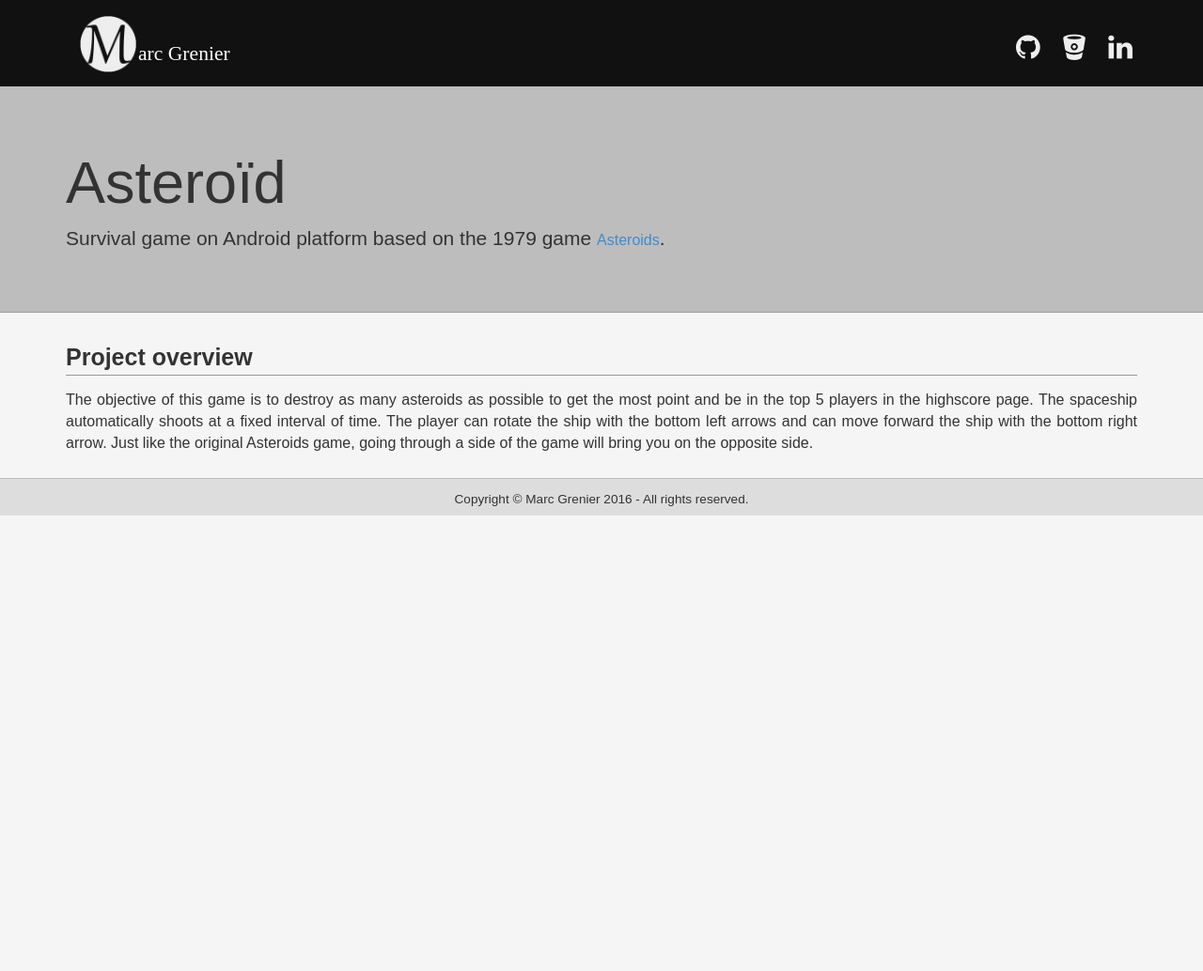
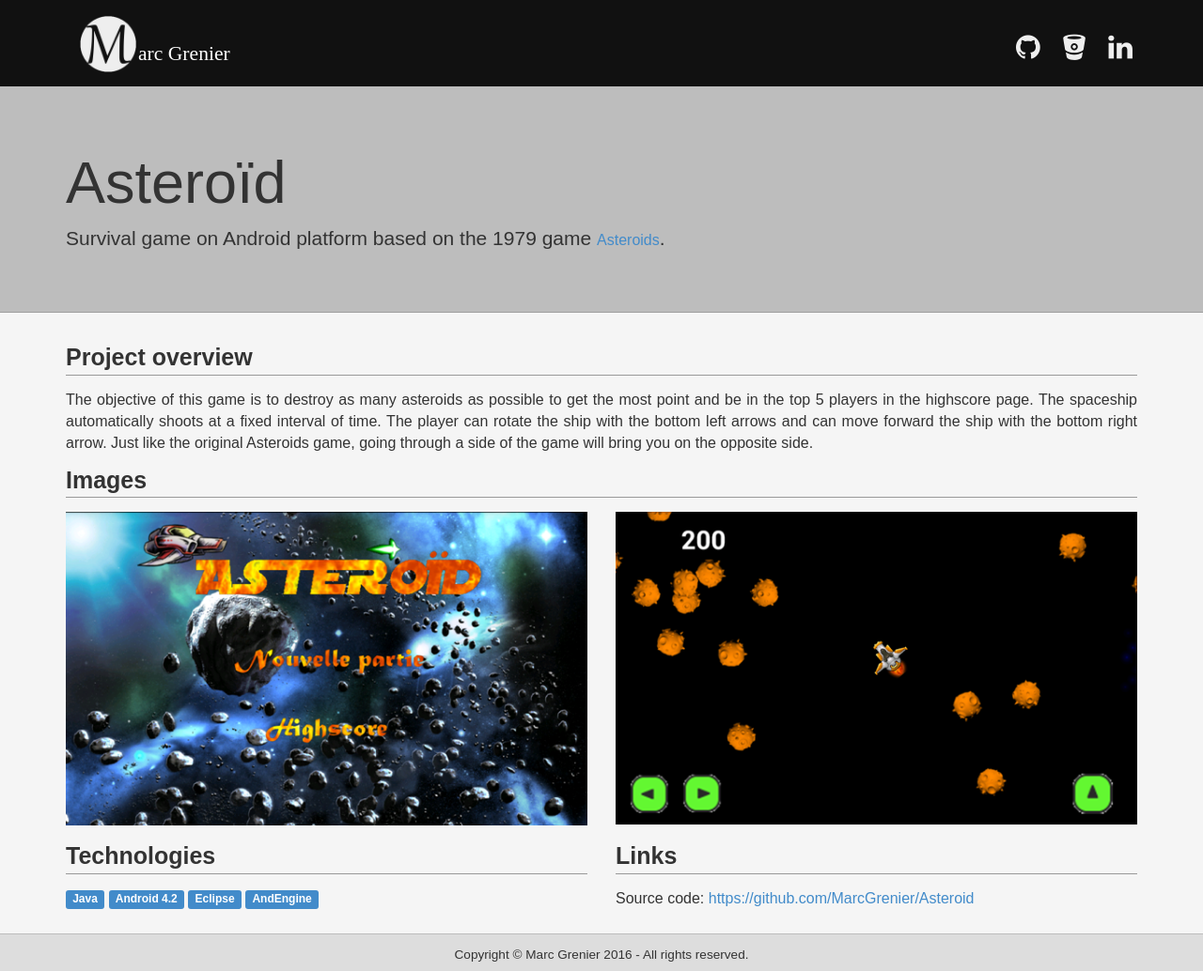
Before and after one commit to MarcGrenier/marcgrenier.github.io, a Jekyll site: the page built from project/asteroid/test.html, in a window 1280 px wide. Shown: the whole page at 94% size. Built offline with Jekyll 4.4.1, drawn with Linux system fonts in a browser that asks for light colours; before the commit the page ends 900 px from its top, so only the background shows below that.

Commit message:
testing4

```diff
--- a/project/asteroid/test.html
+++ b/project/asteroid/test.html
@@ -25,4 +25,36 @@ title : Marc Grenier - Rantalk
 			</p>
 		</div>
 	</div>
+	<div class="row">
+		<div class="col-sm-12">
+			<div class="section-title">Images</div>
+		</div>
+		<div class="col-sm-6">
+			<a href="images/asteroid1.png">
+				<img class="project-image" src="images/asteroid1.png" >
+			</a>
+		</div>
+		<div class="col-sm-6">
+			<a href="images/asteroid2.png">
+				<img class="project-image" src="images/asteroid2.png" >
+			</a>
+		</div>
+	</div>
+
+	<div class="row margin-left-row">
+		<div class="col-md-6 info-tech">
+			<div class="section-title">Technologies</div>
+			<span class="label label-primary">Java</span>
+			<span class="label label-primary">Android 4.2</span>
+			<span class="label label-primary">Eclipse</span>
+			<span class="label label-primary">AndEngine</span>
+			<p></p>
+		</div>
+		<div class="col-md-6 lien">
+			<div class="section-title">Links</div>
+			<ul>
+				<li>Source code: <a href="https://github.com/MarcGrenier/Asteroid" target="_blank">https://github.com/MarcGrenier/Asteroid</a></li>
+			</ul>
+		</div>
+	</div>
 </div>
```
